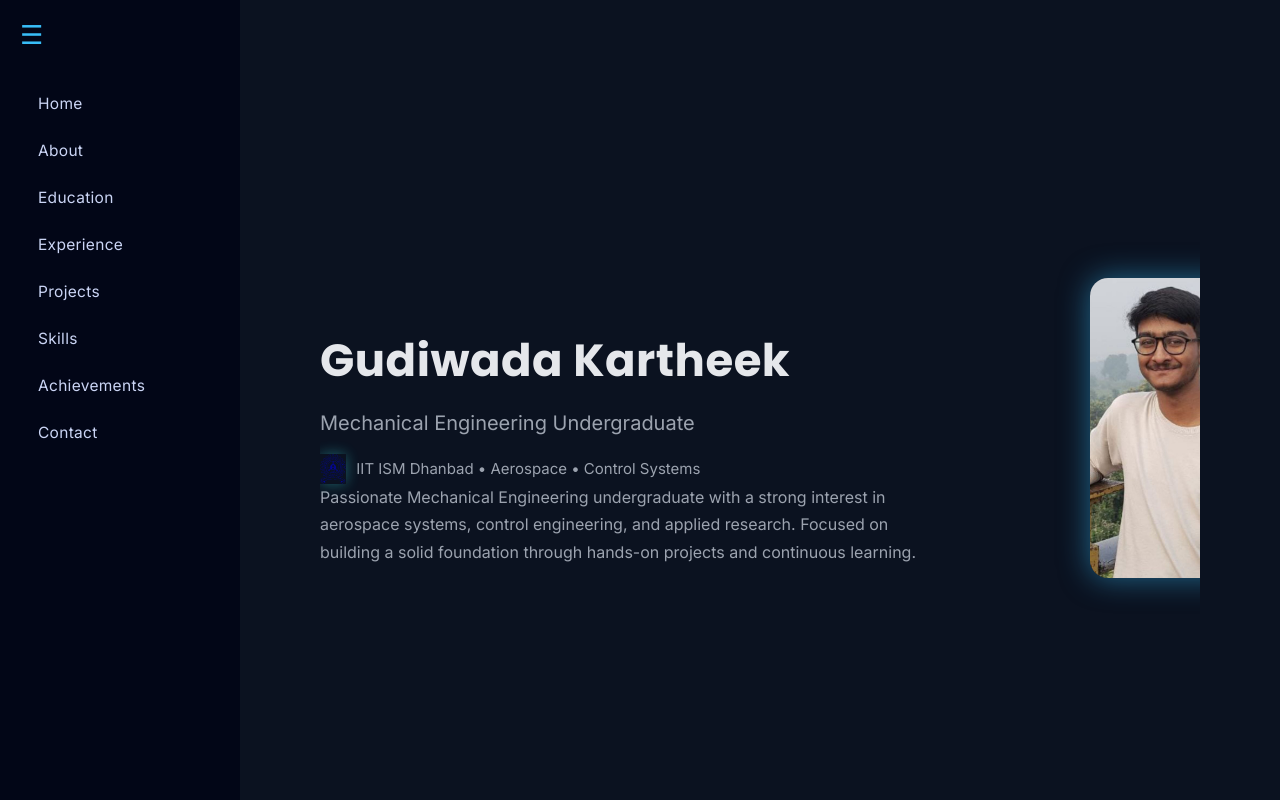
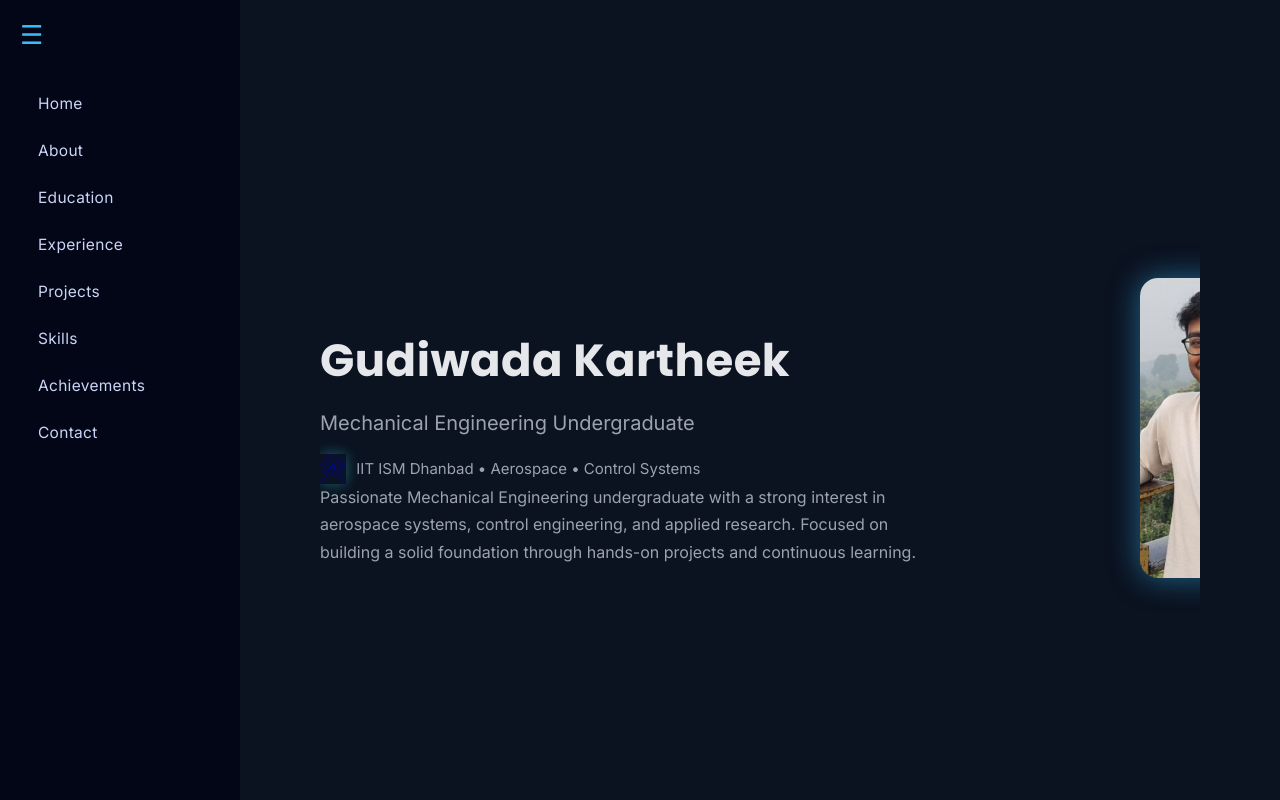
Before and after one commit to GudiwadaKartheek41/kartheek-portfolio, a plain HTML site: page index.html in a window 1280 px wide. Shown: the top 800 px of the page. Drawn offline with Linux system fonts and the light colour scheme; files whose address does not match are found by name.

Commit message:
Update style.css

```diff
--- a/css/style.css
+++ b/css/style.css
@@ -192,7 +192,7 @@ body {
   box-shadow: 0 0 30px rgba(56, 189, 248, 0.5);
 }
 .home-image {
-  margin-right: -50px;   /* pulls image left safely */
+  margin-right: -100px;   /* pulls image left safely */
 }
 
 /* PARAGRAPH */
```
